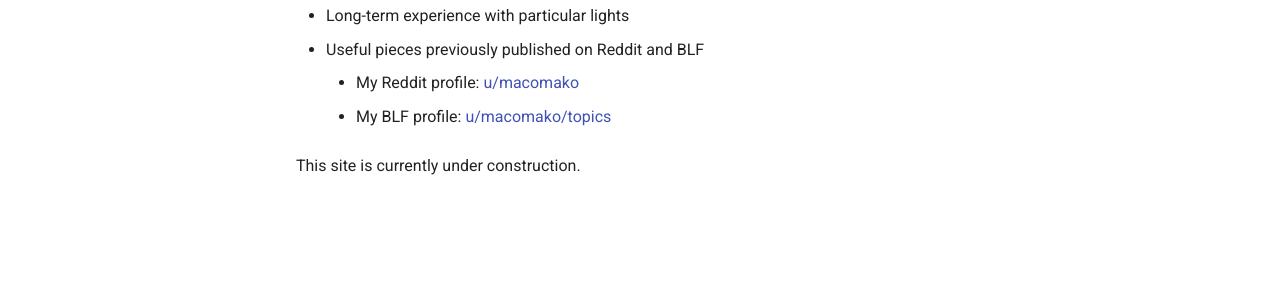
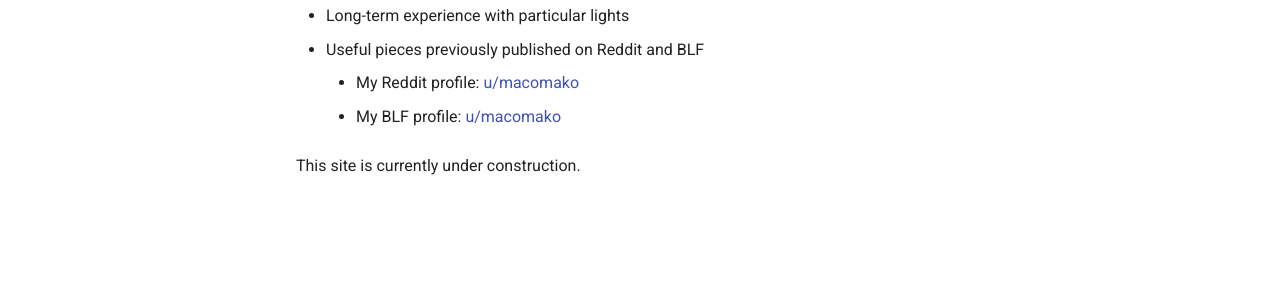
Before and after one commit to macomako/macomako.github.io, an MkDocs documentation site: the page built from docs/index.md, in a window 1280 px wide. Shown: the part 394-694 px from the top of the page. Built offline with MkDocs 1.6.1 and Material for MkDocs 9.7.7, drawn with Linux system fonts in a browser that asks for light colours.

Commit message:
Fix profile links in documentation
Updated links to Reddit and BLF profiles.

```diff
--- a/docs/index.md
+++ b/docs/index.md
@@ -9,8 +9,8 @@ This is my personal flashlight knowledge base: part memoir, part reference and p
 - Modifications, tests and experiments
 - Long-term experience with particular lights
 - Useful pieces previously published on Reddit and BLF
-    - My Reddit profile: [u/macomako](https://www.reddit.com/user/macomako/)
-    - My BLF profile: [u/macomako/topics](https://budgetlightforum.com/u/macomako/activity/topics)
+    - My Reddit profile: [u/macomako](https://www.reddit.com/user/macomako/submitted/)
+    - My BLF profile: [u/macomako](https://budgetlightforum.com/u/macomako/activity/topics)
 
 
 This site is currently under construction.
```
